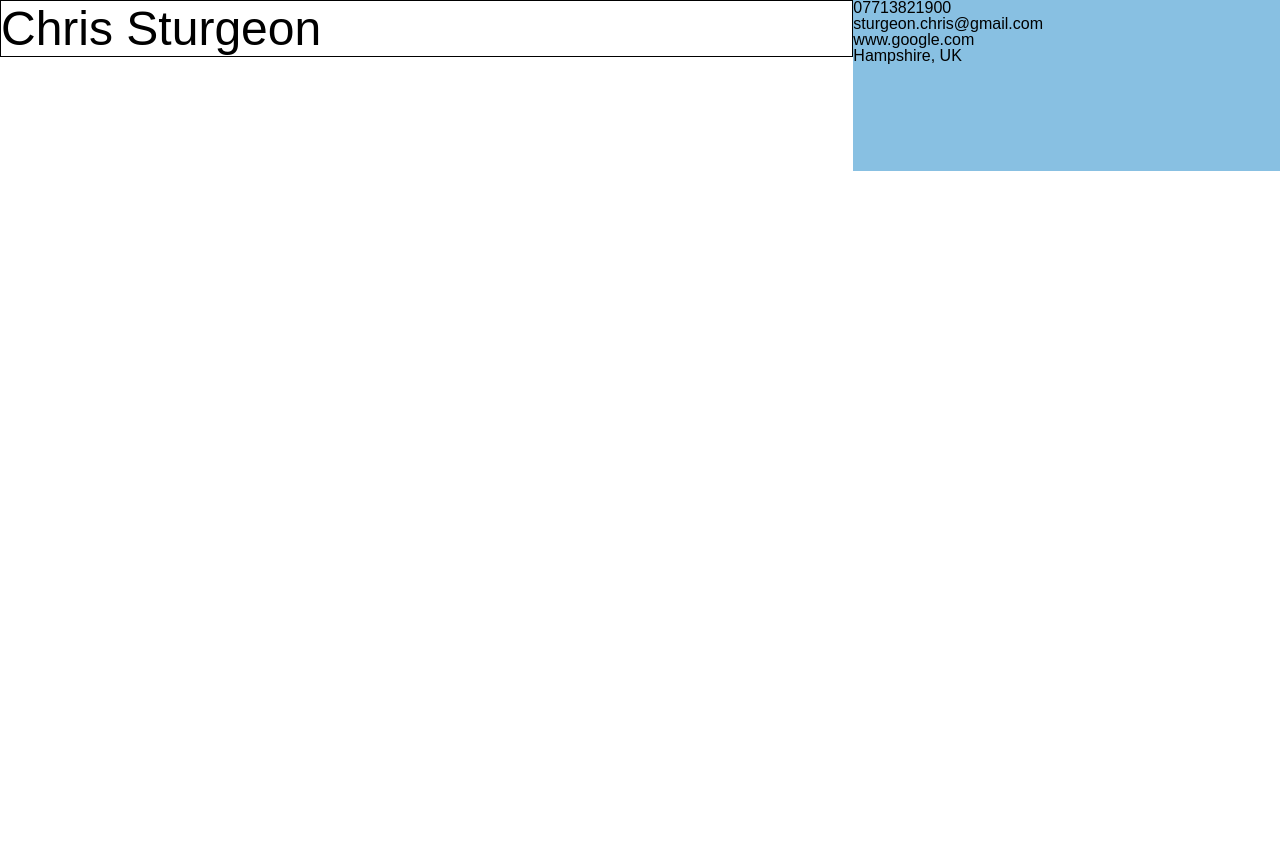
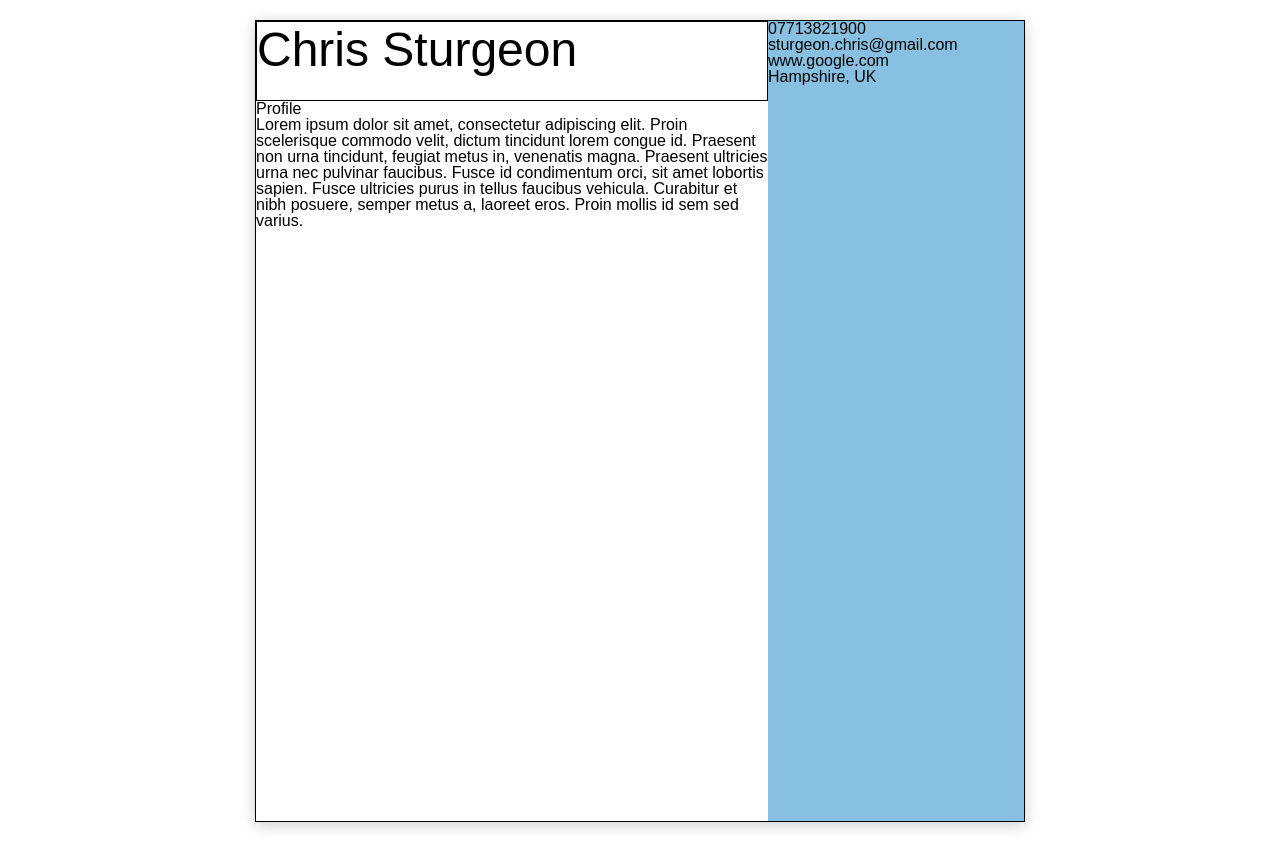
Before and after one commit to ChrisSturgeon/odin-cv-builder, a React (Create React App) app in the folder cv-project/: page / in a window 1280 px wide. Before the commit the page ends 800 px from the top, so only its background shows below. Built offline with nearby package versions, Linux system fonts and the light colour scheme.

Commit message:
Add simple styling

```diff
--- a/cv-project/src/App.css
+++ b/cv-project/src/App.css
@@ -128,9 +128,19 @@ table {
   border-spacing: 0;
 }
 
+#root {
+  display: flex;
+  justify-content: center;
+  padding: 20px 0px;
+}
+
 .Wrapper {
   display: grid;
   grid-template-columns: 2fr 1fr;
-  grid-template-rows: 1fr 1fr 1fr;
+  grid-template-rows: 10% auto auto;
   font-family: Arial, Helvetica, sans-serif;
+  min-height: 100vh;
+  width: 60%;
+  border: 1px solid black;
+  box-shadow: 0px 3px 15px rgba(0, 0, 0, 0.2);
 }
--- a/cv-project/src/App.js
+++ b/cv-project/src/App.js
@@ -3,11 +3,13 @@ import './App.css';
 import Name from './components/Name';
 import SideBar from './components/SideBar';
 import Contact from './components/Contact';
+import Profile from './components/Profile';
 
 function App() {
   return (
     <div className="Wrapper">
       <Name />
+      <Profile />
       <SideBar>
         <Contact />
       </SideBar>
--- a/cv-project/src/components/Name.js
+++ b/cv-project/src/components/Name.js
@@ -1,4 +1,3 @@
-import { toHaveDisplayValue } from '@testing-library/jest-dom/dist/matchers';
 import React, { Component } from 'react';
 import '../styles/Name.css';
 
--- a/cv-project/src/components/profile.js
+++ b/cv-project/src/components/profile.js
@@ -0,0 +1,43 @@
+import React, { Component } from 'react';
+import '../styles/Profile.css';
+
+class Profile extends Component {
+  constructor() {
+    super();
+
+    this.state = {
+      text: 'Lorem ipsum dolor sit amet, consectetur adipiscing elit. Proin scelerisque commodo velit, dictum tincidunt lorem congue id. Praesent non urna tincidunt, feugiat metus in, venenatis magna. Praesent ultricies urna nec pulvinar faucibus. Fusce id condimentum orci, sit amet lobortis sapien. Fusce ultricies purus in tellus faucibus vehicula. Curabitur et nibh posuere, semper metus a, laoreet eros. Proin mollis id sem sed varius.',
+      editing: false,
+    };
+  }
+
+  clickEdit() {
+    this.setState({ editing: true });
+  }
+
+  handleChange(event) {
+    this.setState({
+      tempName: event.target.value,
+    });
+  }
+
+  render() {
+    if (this.state.editing === true) {
+      return (
+        <div>
+          <h2>Profile</h2>
+          <textarea className="textArea">{this.state.text}</textarea>
+        </div>
+      );
+    } else {
+      return (
+        <div>
+          <h2>Profile</h2>
+          <p>{this.state.text}</p>
+        </div>
+      );
+    }
+  }
+}
+
+export default Profile;
--- /dev/null
+++ b/cv-project/src/styles/Profile.css
@@ -0,0 +1,4 @@
+.textArea {
+  width: 100%;
+  height: 100%;
+}
--- /dev/null
+++ b/package.json
@@ -0,0 +1,5 @@
+{
+  "dependencies": {
+    "uniqid": "^5.4.0"
+  }
+}
```
Also changed, not shown: 1 other file (tests, documents, lock files or other folders).
